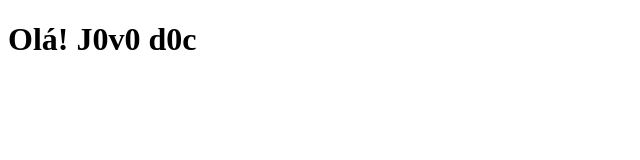
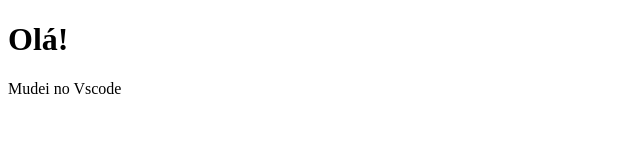
Before and after one commit to raphaelmagnun/projeto-html-desenvolve, a plain HTML site: page index.html in a window 1280 px wide. Shown: the whole page, without its empty margins (0-640 px from the left). Drawn offline with Linux system fonts and the light colour scheme.

Commit message:
initial commit

```diff
--- a/index.html
+++ b/index.html
@@ -7,6 +7,7 @@
     <title>Document</title>
 </head>
 <body>
-    <h1>Olá! J0v0 d0c</h1>
+    <h1>Olá!</h1>
+    <p>Mudei no Vscode</p>
 </body>
 </html>
```
